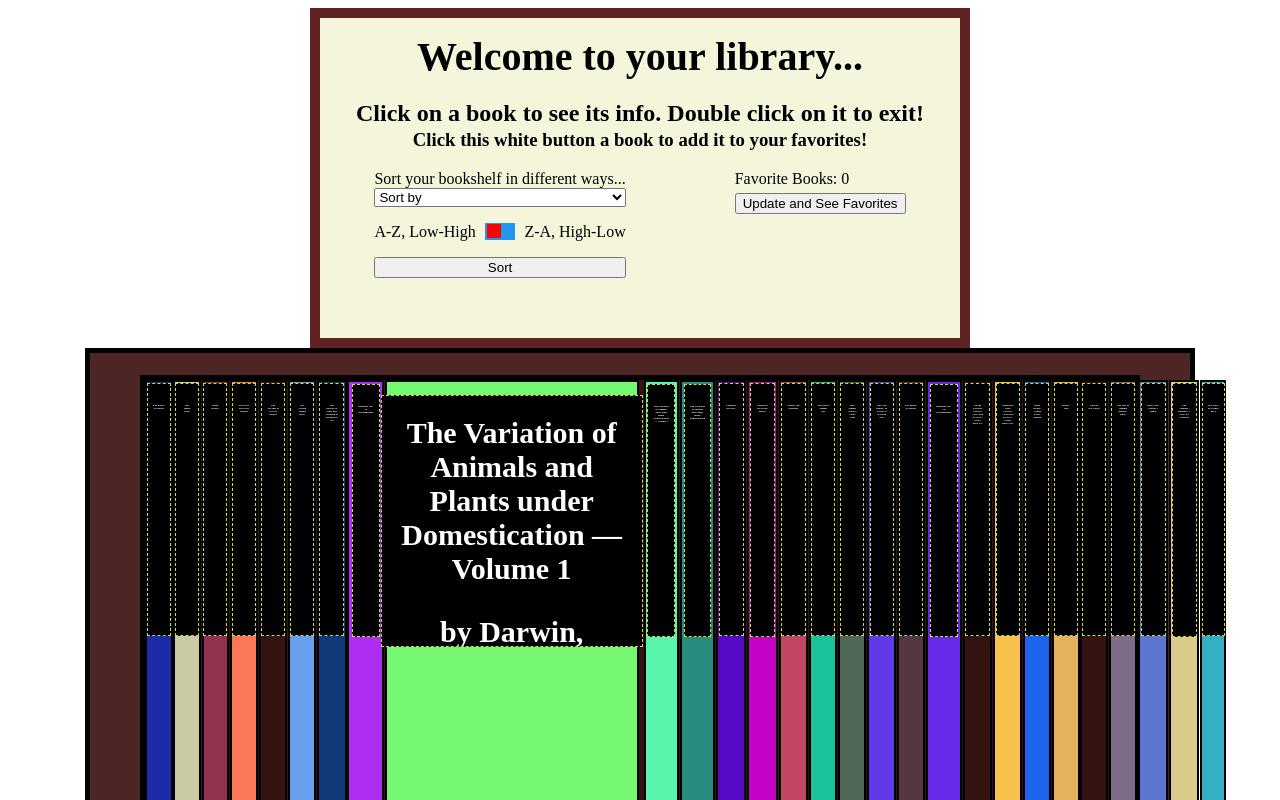
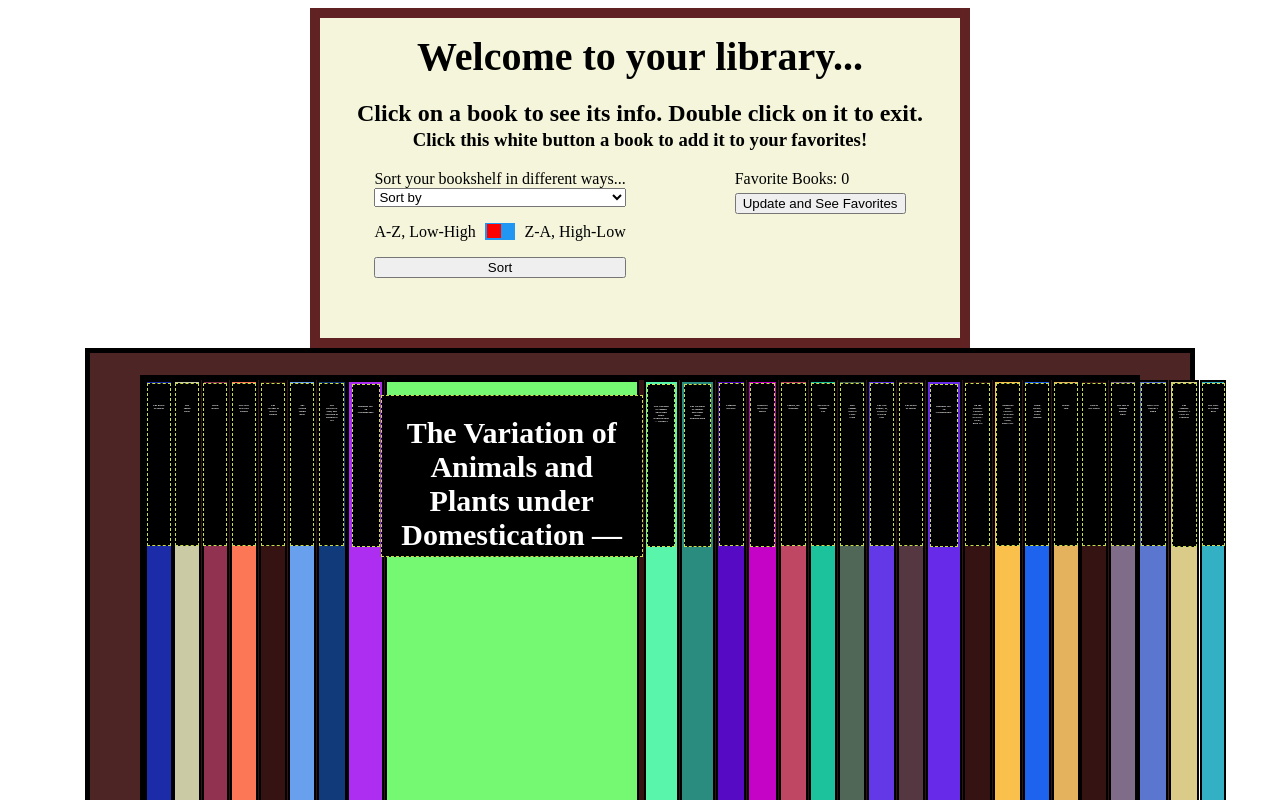
Before and after one commit to patKilcullen/Foundations.Assessment.Bookshelf-Sorting2, a plain HTML site: page index.html in a window 1280 px wide. Both pictures are taken after a click on the element 427 px from the left and 461 px from the top of the page. Shown: the top 800 px of the page. Drawn offline with Linux system fonts and the light colour scheme.

Commit message:
better enlarged book

```diff
--- a/main.css
+++ b/main.css
@@ -94,7 +94,7 @@ body {
   /* book styling for when eventlistener is clicked the book is enlarged  */
   .bookBig {
     border: 2px solid black;
-    height: 800px;
+    height: 500px;
     width: 250px;
     display: flex;
     justify-content: center;
--- a/messageBox.js
+++ b/messageBox.js
@@ -8,7 +8,7 @@ messageTitle.textContent = "Welcome to your library...";
 
 const messageContent = document.createElement("h2");
 messageContent.textContent =
-  "Click on a book to see its info. Double click on it to exit!";
+  "Click on a book to see its info. Double click on it to exit.";
 const messageContent2 = document.createElement("h3")
 messageContent2.textContent = "Click this white button a book to add it to your favorites!"
 
```
